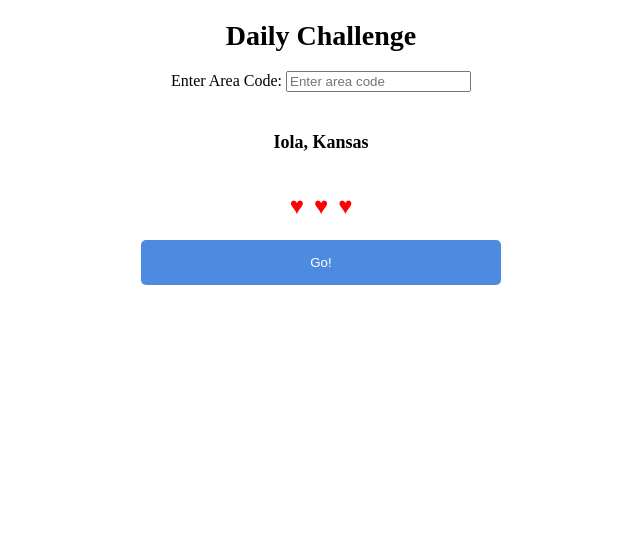
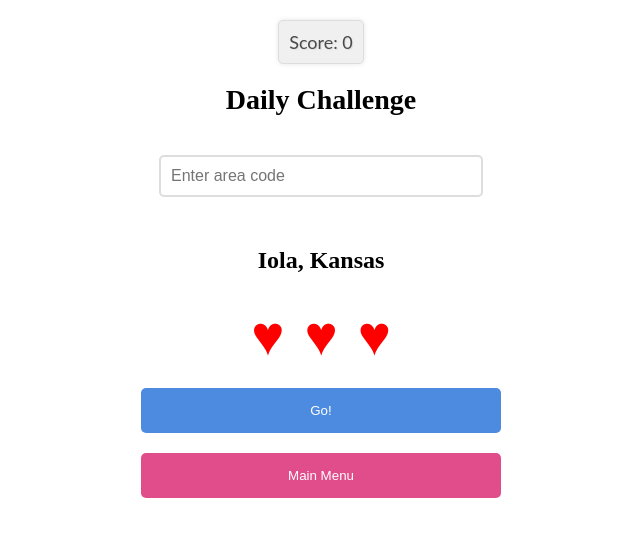
Before and after one commit to hitrgiz87/Node-Mobile-App-Final-, a Node server app: page /daily-challenge/ in a window 1280 px wide. Shown: the top 537 px of the page, without its empty margins (319-959 px from the left). Run offline with Node 20, Linux system fonts and the light colour scheme; some libraries are stand-ins or nearby versions.

Commit message:
improved daily challenge functionality

```diff
--- a/public/scripts/dailychallenge.js
+++ b/public/scripts/dailychallenge.js
@@ -14,6 +14,7 @@ var locations = [
 ];
 var previousRandomIndex = -1;
 var correctAreaCode;
+var score = 0;
 let remainingTries = maxTries;
 
 // Restrict input to 3 numbers
@@ -38,7 +39,10 @@ function selectRandomLocation() {
 
 function guess() {
     var areaCodeInput = document.getElementById("areaCodeInput");
-    var areaCode = areaCodeInput.value;
+    var areaCode = areaCodeInput.value.trim();
+    if (areaCode === '') {
+        return;
+    }
     if (areaCode === correctAreaCode) {
         correct();
     } else {
@@ -47,34 +51,55 @@ function guess() {
     areaCodeInput.value = "";
 }
 
+
 function correct() {
     var resultMessage = document.getElementById("resultMessage");
     resultMessage.innerText = "Correct!";
     openResultBox();
     selectRandomLocation();
+    score++;
+    updateScoreDisplay();
 }
 
 function incorrect() {
     var resultMessage = document.getElementById("resultMessage");
-    resultMessage.innerText = "Incorrect";
-    openResultBox();
     remainingTries--;
     updateHearts();
+    if (remainingTries === 0) {
+        resultMessage.innerText = "Incorrect. You are out of lives!";
+    }
+    else {
+        resultMessage.innerText = "Incorrect.";
+    }
+    openResultBox();
+}
+
+function updateScoreDisplay() {
+    var scoreDisplay = document.getElementById("scoreDisplay");
+    scoreDisplay.innerText = score;
 }
 
 function openResultBox() {
     var resultBox = document.getElementById("resultBox");
+    var goButton = document.getElementsByClassName("go-button")[0];
     resultBox.classList.add("show");
+    goButton.disabled = true;
 }
 
 function closeResultBox() {
     var resultBox = document.getElementById("resultBox");
+    var goButton = document.getElementsByClassName("go-button")[0];
     resultBox.classList.remove("show");
+    goButton.disabled = false;
+
+    if (remainingTries === 0) {
+        returnToMainMenu();
+    }
 }
 
 function updateHearts() {
     const heartContainer = document.getElementById("heart-container");
-    heartContainer.innerHTML = ""; // Clear existing hearts
+    heartContainer.innerHTML = "";
     for (let i = 0; i < remainingTries; i++) {
         const heart = document.createElement("span");
         heart.className = "heart";
@@ -83,5 +108,10 @@ function updateHearts() {
     }
 }
 
+function returnToMainMenu() {
+    window.location.href = '/';
+}
+
 selectRandomLocation();
 updateHearts();
+updateScoreDisplay();
--- a/public/stylesheets/dailychallenge.css
+++ b/public/stylesheets/dailychallenge.css
@@ -11,9 +11,9 @@
 }
 
 .location-title {
-  font-size: 18px;
-  margin-top: 40px;
-  margin-bottom: 40px;
+  font-size: 24px;
+  margin-top: 30px;
+  margin-bottom: 30px;
 }
 
 .button {
@@ -38,7 +38,7 @@
 .result-box {
   display: none;
   position: fixed;
-  top: 60px;
+  top: 100px;
   left: 50%;
   transform: translateX(-50%);
   height: 200px;
@@ -63,8 +63,44 @@
 
 .heart {
   color: red;
-  font-size: 24px;
-  margin: 5px;
+  font-size: 56px;
+  margin: 10px;
+}
+
+@import url('https://fonts.googleapis.com/css2?family=Lato:wght@700&display=swap');
+
+.score {
+  font-family: 'Lato', sans-serif;
+  font-size: 18px;
+  color: #4a4a4a;
+  text-shadow: 1px 1px 1px #ddd;
+  background: #f0f0f0;
+  border-radius: 5px;
+  padding: 10px;
+  margin: 20px auto 0;
+  display: block;
+  box-shadow: 0px 0px 5px rgba(0,0,0,0.1);
+  border: 1px solid #ddd;
+  animation: fadeIn 1s ease-out;
+  width: fit-content;
+  position: relative;
+  z-index: 10;
+}
+
+@keyframes fadeIn {
+  from {
+    opacity: 0;
+    transform: translateY(-10px);
+  }
+  to {
+    opacity: 1;
+    transform: translateY(0);
+  }
+}
+
+
+.main-menu-button {
+  background-color: #e14d8b;
 }
 
 #resultMessage {
@@ -72,3 +108,22 @@
   font-size: 18px;
   margin-bottom: 10px;
 }
+
+#areaCodeInput {
+  margin-top: 20px;
+  padding: 10px;
+  border: 2px solid #ddd;
+  border-radius: 5px;
+  margin-bottom: 20px;
+  width: 60%;
+  max-width: 300px;
+  font-size: 16px;
+  color: #333;
+  transition: border-color 0.3s, box-shadow 0.3s;
+}
+
+#areaCodeInput:focus {
+  outline: none;
+  border-color: #4d8be1;
+  box-shadow: 0 0 8px rgba(77, 139, 225, 0.6);
+}
--- a/views/dailychallenge.ejs
+++ b/views/dailychallenge.ejs
@@ -7,13 +7,14 @@
     <link rel="stylesheet" href="/stylesheets/dailychallenge.css" />
   </head>
   <body>
+    <div class="score">Score: <span id="scoreDisplay">0</span></div>
     <div class="daily-challenge">
       <h1 class="daily-challenge-title">Daily Challenge</h1>
-      <label for="areaCodeInput">Enter Area Code:</label>
       <input type="text" id="areaCodeInput" placeholder="Enter area code">
       <h2 class="location-title">Town, State</h2>
       <div id="heart-container"></div>
       <button class="button go-button" onclick="guess()">Go!</button>
+      <button class="button main-menu-button" onclick="returnToMainMenu()">Main Menu</button>
       <div id="resultBox" class="result-box">
         <div id="resultMessage"></div>
         <button class="button close-button" onclick="closeResultBox()">Close</button>
```
